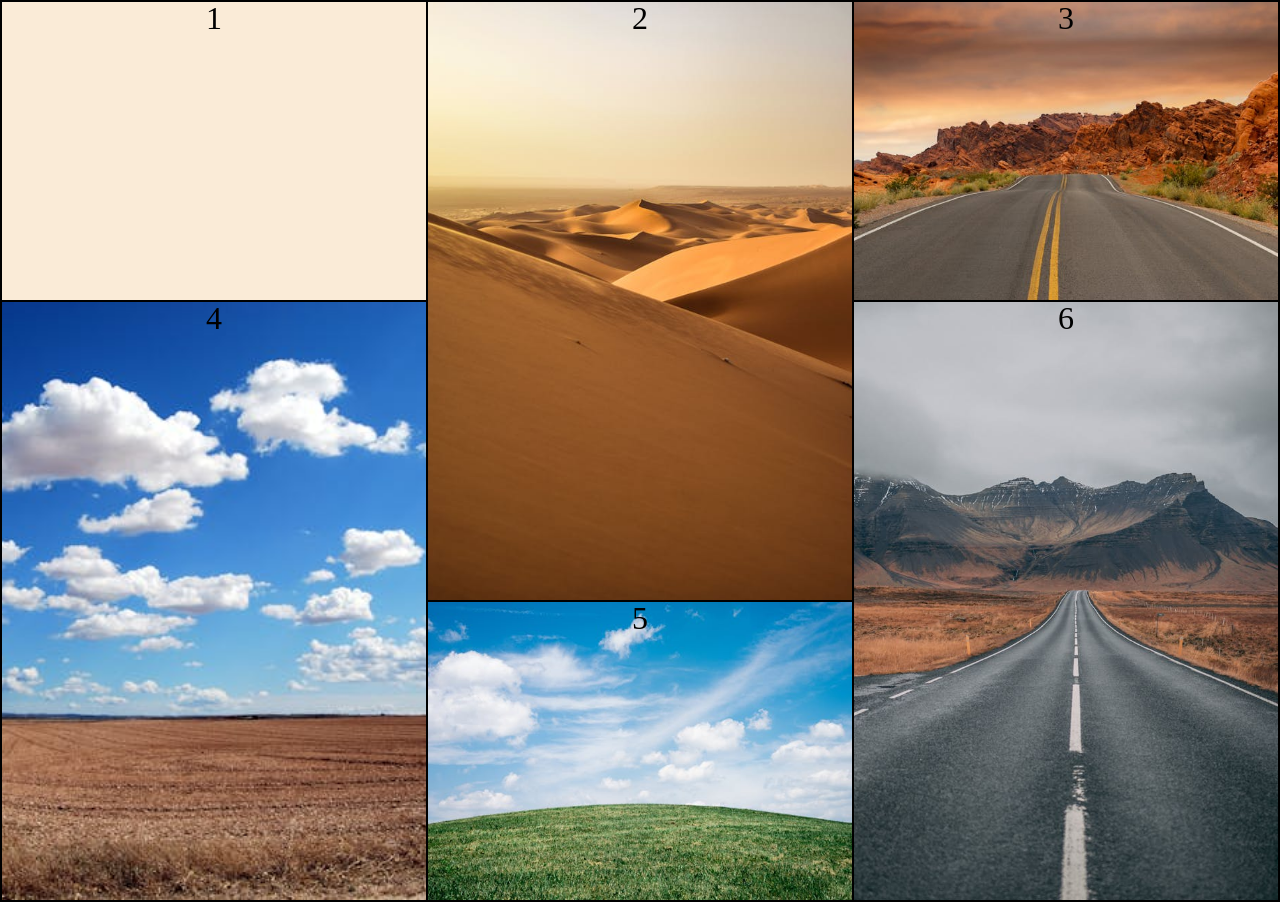
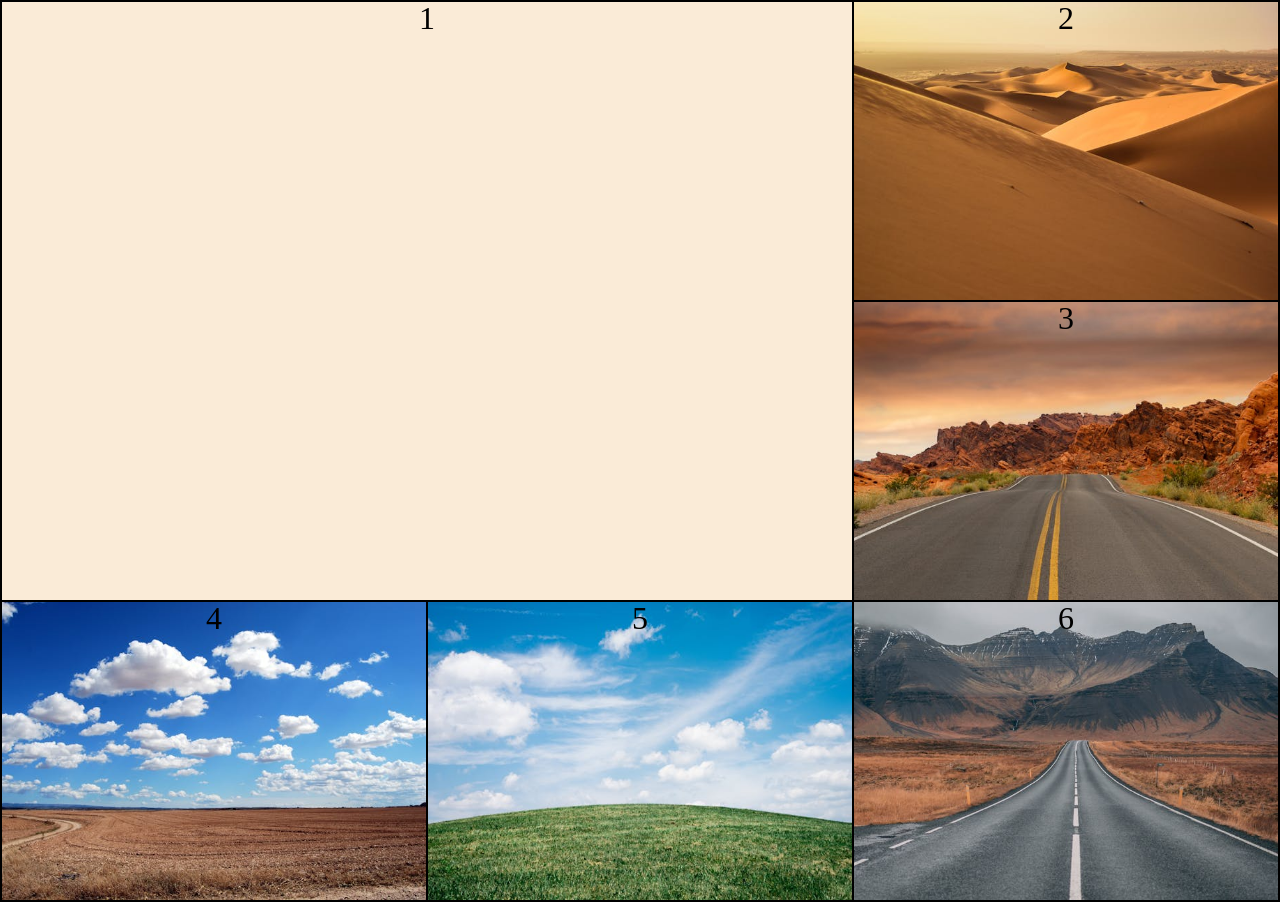
Before and after one commit to kate-miah/028, a plain HTML site: page index.html in a window 1280 px wide. Drawn offline with Linux system fonts and the light colour scheme.

Commit message:
template3

```diff
--- a/assets/style.css
+++ b/assets/style.css
@@ -23,20 +23,20 @@
     background-size: cover;
     background-position: center;
     background-repeat: no-repeat;
-    /* grid-column-start: 1;
-    grid-column-end: 5;
+    grid-column-start: 1;
+    grid-column-end: 3;
     grid-row-start: 1;
-    grid-row-end: 3; */
+    grid-row-end: 3;
 }
 
 .two {
     background-image: url(./pexels-mohamedelaminemsiouri-2100387.jpg);
     background-size: cover;
     background-position: center;
-    grid-column-start: 2;
+    /* grid-column-start: 2;
     grid-column-end: 3;
     grid-row-start: 1;
-    grid-row-end: 3;
+    grid-row-end: 3; */
 
 }
 
@@ -52,8 +52,8 @@
     background-image: url(./pexels-pixabay-46160.jpg);
     background-size: cover;
     background-position: center;
-    grid-row-start: 2;
-    grid-row-end: 4;
+    /* grid-row-start: 2;
+    grid-row-end: 4; */
     /* grid-column: 1 / 3;
     grid-row: 4 / 6; */
     /* grid-area: grid-row-start / grid-column-start / grid-row-end / grid-column-end; */
@@ -72,10 +72,10 @@
     background-image: url(./pexels-sebastian-palomino-933481-1955134.jpg);
     background-size: cover;
     background-position: center;
-    grid-row-start: 2;
+    /* grid-row-start: 2;
     grid-row-end: 4;
     grid-column-start: 3;
-    grid-column-end: 4;
+    grid-column-end: 4; */
 }
 
 /* .seven {
```
